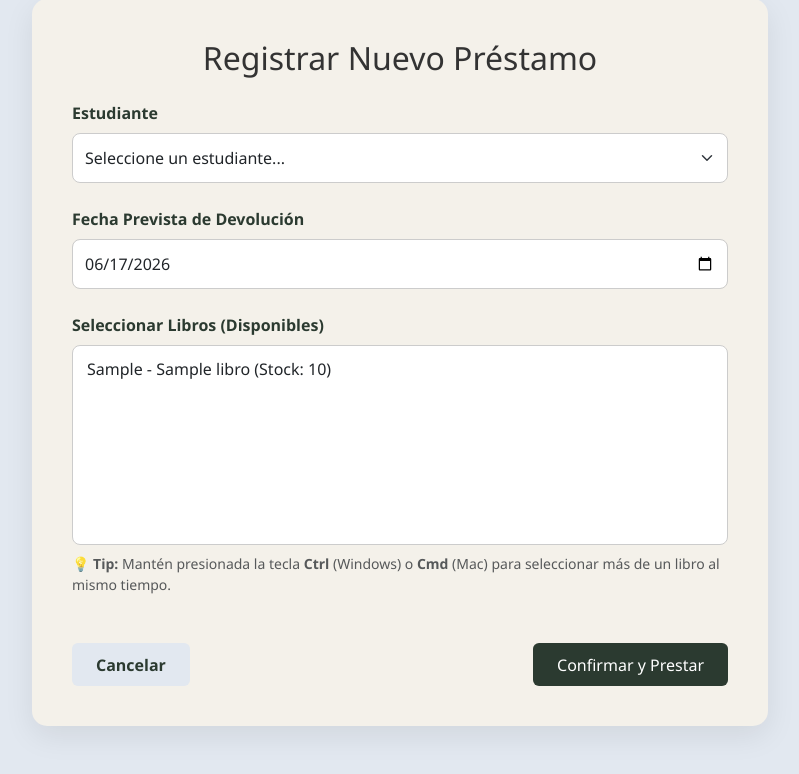
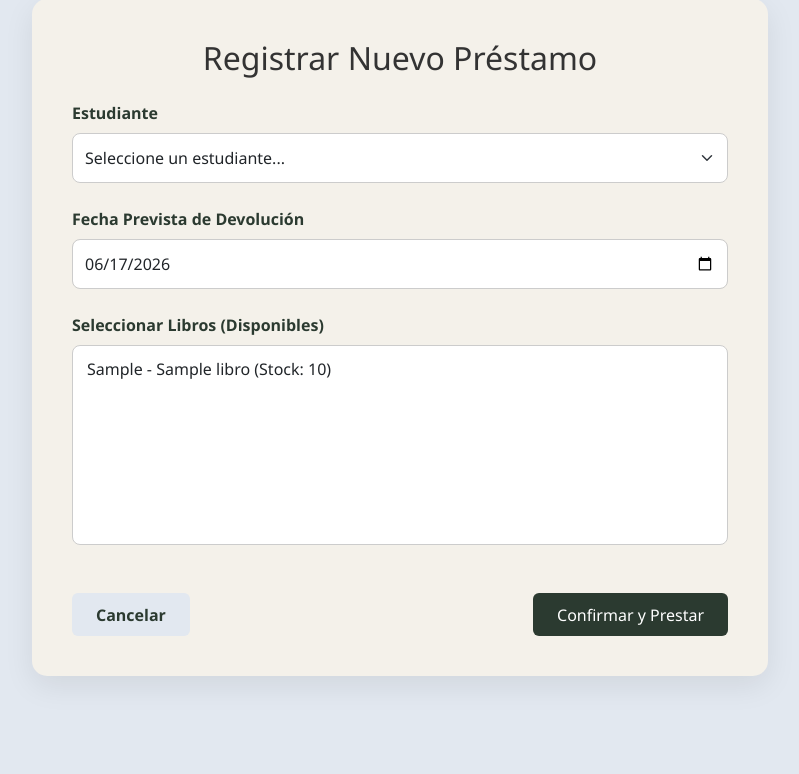
Before and after one commit to Alvarad1107/sistema-biblioteca-digital, a PHP site: page /prestamos/prestamo_form.php in a window 1280 px wide. Shown: the part 116-890 px from the top of the page, without its empty margins (240-1039 px from the left). After the commit the page ends 796 px from the top, so only its background shows below. Run offline with PHP 8.4, Linux system fonts and the light colour scheme; the visitor is signed in with stand-in values (Sample User, id 1); tables that the repository leaves empty or names only in its code hold one stand-in row (values such as "Sample post").

Commit message:
Se elimino una linea no funcional

```diff
--- a/prestamos/prestamo_form.php
+++ b/prestamos/prestamo_form.php
@@ -75,7 +75,6 @@ $fecha_sugerida = date('Y-m-d', strtotime('+7 days'));
                                     <option value="<?= $lib['id'] ?>"><?= htmlspecialchars($lib['codigo'] . ' - ' . $lib['titulo']) ?> (Stock: <?= $lib['stock'] ?>)</option>
                                 <?php endwhile; ?>
                             </select>
-                            <small class="text-muted mt-2 d-block">💡 <strong>Tip:</strong> Mantén presionada la tecla <strong>Ctrl</strong> (Windows) o <strong>Cmd</strong> (Mac) para seleccionar más de un libro al mismo tiempo.</small>
                         </div>
 
                         <div class="d-flex justify-content-between align-items-center mt-5">
```
